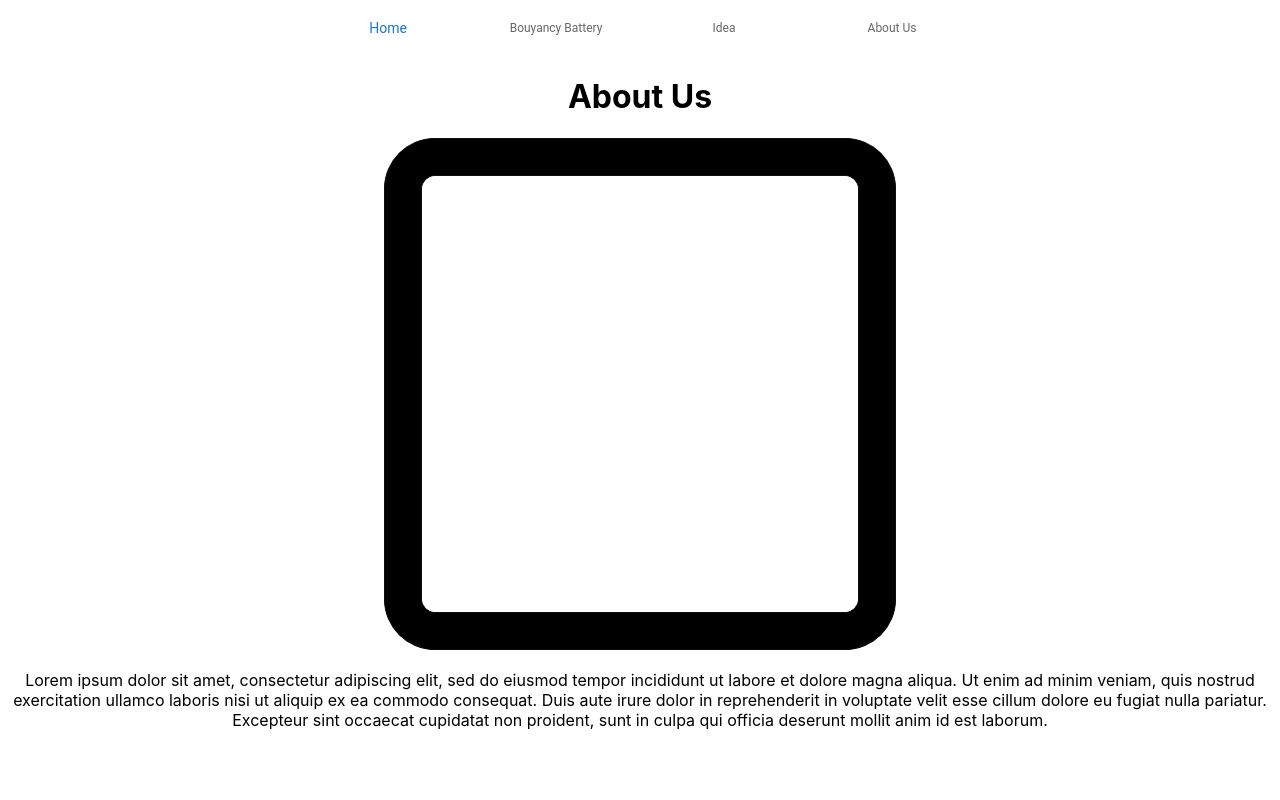
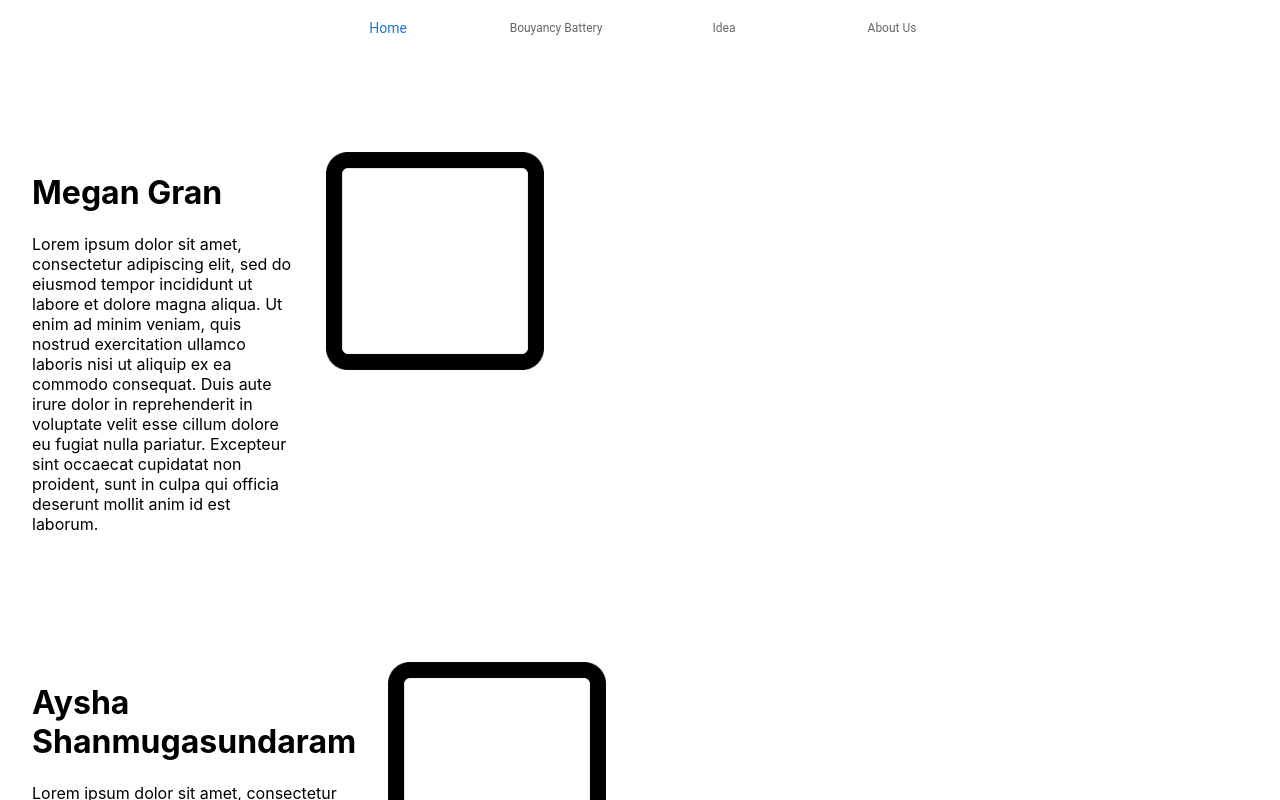
Before and after one commit to aysha3/buoybatterysite-, a React (Create React App) app: page /aboutus in a window 1280 px wide. Shown: the top 800 px of the page. Built offline with nearby package versions, Linux system fonts and the light colour scheme.

Commit message:
Tried editing aboutus page

```diff
--- /dev/null
+++ b/src/JSONS/AboutUs.json
@@ -0,0 +1,47 @@
+[
+    {
+        "id": 0,
+        "type": "oneParagraphOneImage",
+        "header": "Megan Gran",
+        "paragraph": "Lorem ipsum dolor sit amet, consectetur adipiscing elit, sed do eiusmod tempor incididunt ut labore et dolore magna aliqua. Ut enim ad minim veniam, quis nostrud exercitation ullamco laboris nisi ut aliquip ex ea commodo consequat. Duis aute irure dolor in reprehenderit in voluptate velit esse cillum dolore eu fugiat nulla pariatur. Excepteur sint occaecat cupidatat non proident, sunt in culpa qui officia deserunt mollit anim id est laborum.",
+        "alignText": "left",
+        "textWidth": "60%",
+        "imgSrc": "",
+        "imgSize": "40%",
+        "istextLeft": true
+    },
+    {
+        "id": 1,
+        "type": "oneParagraphOneImage",
+        "header": "Aysha Shanmugasundaram",
+        "paragraph": "Lorem ipsum dolor sit amet, consectetur adipiscing elit, sed do eiusmod tempor incididunt ut labore et dolore magna aliqua. Ut enim ad minim veniam, quis nostrud exercitation ullamco laboris nisi ut aliquip ex ea commodo consequat. Duis aute irure dolor in reprehenderit in voluptate velit esse cillum dolore eu fugiat nulla pariatur. Excepteur sint occaecat cupidatat non proident, sunt in culpa qui officia deserunt mollit anim id est laborum.",
+        "alignText": "left",
+        "textWidth": "60%",
+        "imgSrc": "",
+        "imgSize": "40%",
+        "istextLeft": true
+    },
+    {
+        "id": 2,
+        "type": "oneParagraphOneImage",
+        "header": "Aysha Shanmugasundaram",
+        "paragraph": "Lorem ipsum dolor sit amet, consectetur adipiscing elit, sed do eiusmod tempor incididunt ut labore et dolore magna aliqua. Ut enim ad minim veniam, quis nostrud exercitation ullamco laboris nisi ut aliquip ex ea commodo consequat. Duis aute irure dolor in reprehenderit in voluptate velit esse cillum dolore eu fugiat nulla pariatur. Excepteur sint occaecat cupidatat non proident, sunt in culpa qui officia deserunt mollit anim id est laborum.",
+        "alignText": "right",
+        "textWidth": "60%",
+        "imgSrc": "",
+        "imgSize": "40%",
+        "istextLeft": false
+    },
+    {
+        "id": 3,
+        "type": "oneParagraphOneImage",
+        "header": "Aysha Shanmugasundaram",
+        "paragraph": "Lorem ipsum dolor sit amet, consectetur adipiscing elit, sed do eiusmod tempor incididunt ut labore et dolore magna aliqua. Ut enim ad minim veniam, quis nostrud exercitation ullamco laboris nisi ut aliquip ex ea commodo consequat. Duis aute irure dolor in reprehenderit in voluptate velit esse cillum dolore eu fugiat nulla pariatur. Excepteur sint occaecat cupidatat non proident, sunt in culpa qui officia deserunt mollit anim id est laborum.",
+        "alignText": "right",
+        "textWidth": "60%",
+        "imgSrc": "",
+        "imgSize": "40%",
+        "istextLeft": false
+    }
+
+]
--- a/src/Pages/AboutUsPage.jsx
+++ b/src/Pages/AboutUsPage.jsx
@@ -1,13 +1,28 @@
 import testImg from "../Images/squareTest.png"
+import AboutUsJson from "../JSONS/AboutUs.json"
+import HeaderParagraphImgCombo from "../Components/HeaderParagraphImgCombo"
+
+let counter = 0;
 
 function AboutUsPage() {
-    return (
-        <div>
-            <h1>About Us</h1>
-            <img src={testImg}></img>
-            <p>Lorem ipsum dolor sit amet, consectetur adipiscing elit, sed do eiusmod tempor incididunt ut labore et dolore magna aliqua. Ut enim ad minim veniam, quis nostrud exercitation ullamco laboris nisi ut aliquip ex ea commodo consequat. Duis aute irure dolor in reprehenderit in voluptate velit esse cillum dolore eu fugiat nulla pariatur. Excepteur sint occaecat cupidatat non proident, sunt in culpa qui officia deserunt mollit anim id est laborum.</p>
+
+    const sectionStyle= {
+        width: "100%",
+        display: "flex"
+    };
+
+    const profileStyle= {
+        width: "45%"
+    };
+
+    return(
+        <div id="imgSection" style={sectionStyle}>
+            <div id="profile" style={profileStyle}>
+                <HeaderParagraphImgCombo inputJson={AboutUsJson}></HeaderParagraphImgCombo>
+            </div>
         </div>
-
     )
 }
+
+
 export default AboutUsPage
--- a/src/Pages/IdeaPage.jsx
+++ b/src/Pages/IdeaPage.jsx
@@ -15,7 +15,6 @@ function IdeaPage() {
                         )
                     })
                 }
-
             </div>
         </div>
 
```
